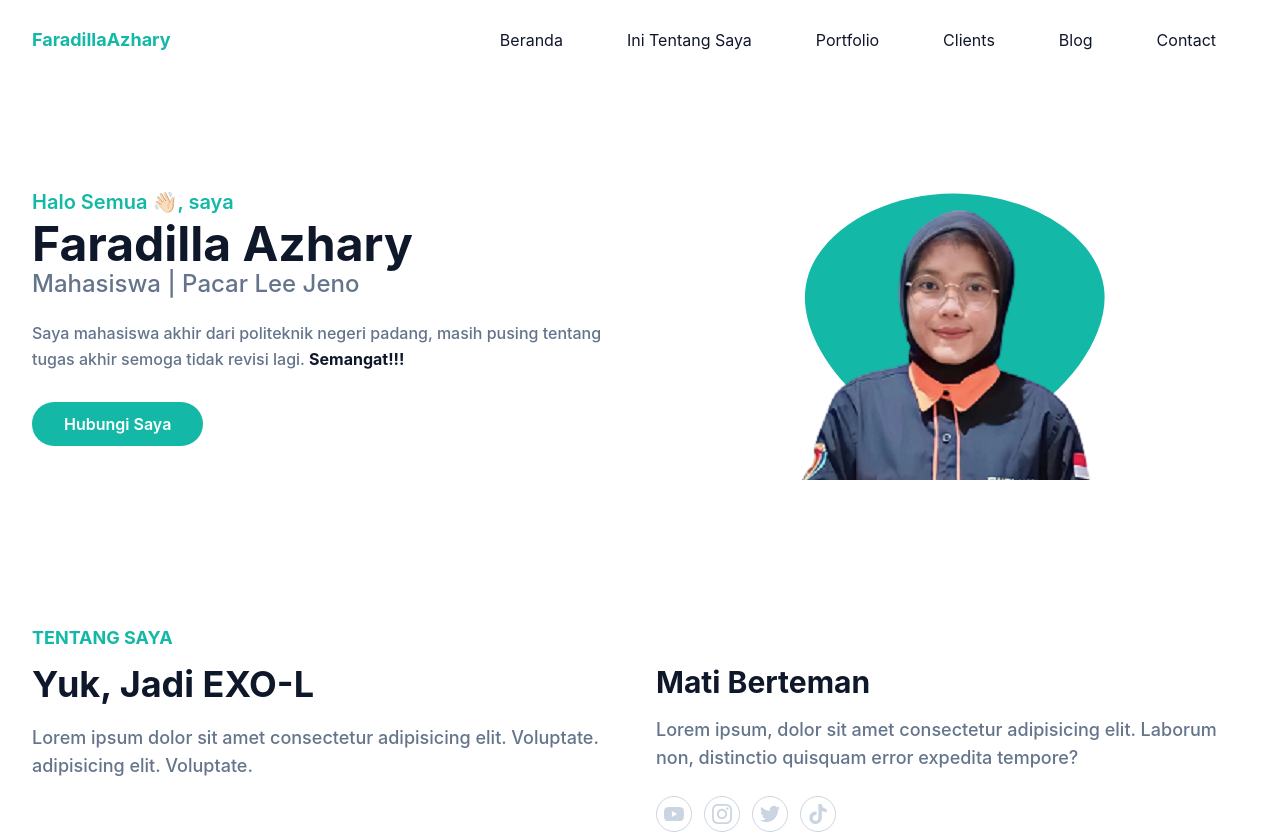
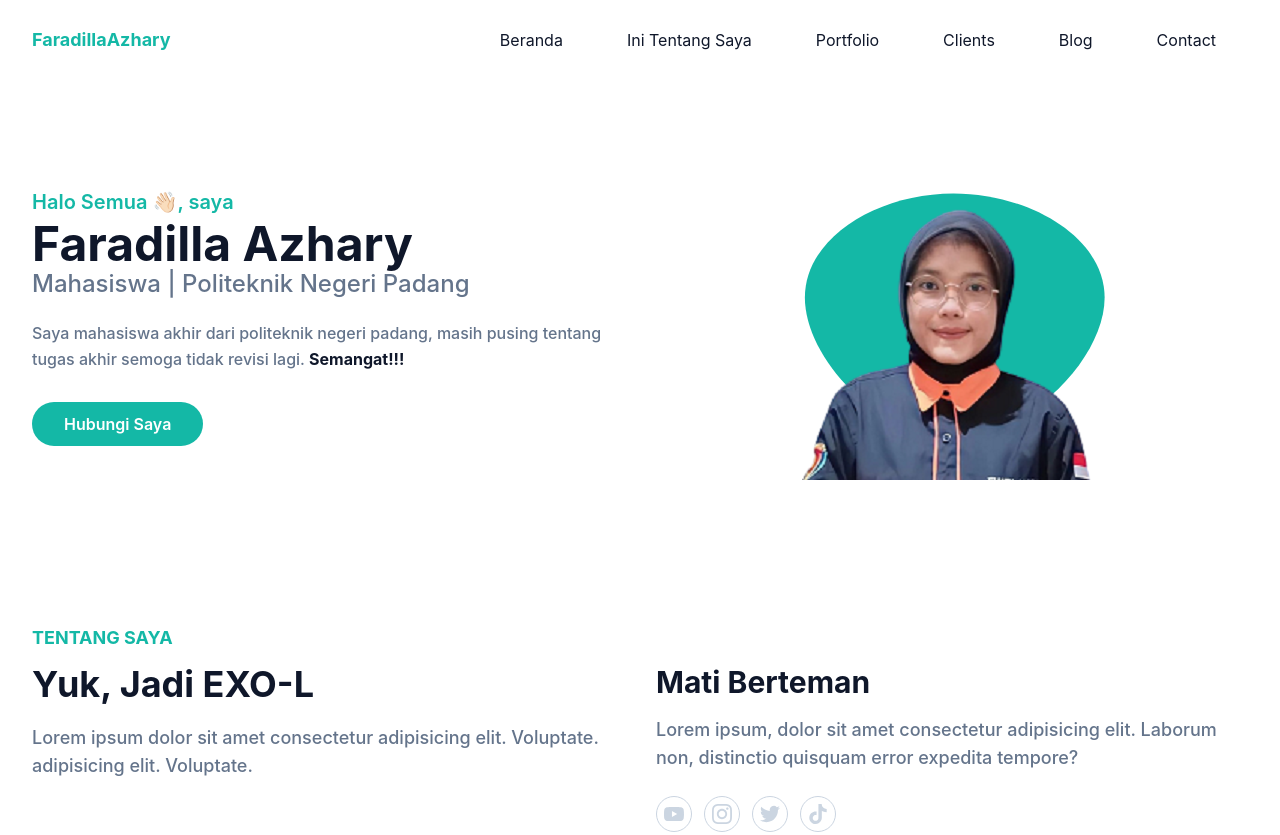
Before and after one commit to faradillazhary/portfolio-tailwind-css, a website: page index.html in a window 1280 px wide. Shown: the top 835 px of the page. Drawn offline with Linux system fonts and the light colour scheme.

Commit message:
Update index.html

```diff
--- a/index.html
+++ b/index.html
@@ -76,7 +76,7 @@
                         lg:text-5xl">Faradilla Azhary</span> </h1>
 
                     <h2 class="font-medium text-secondary text-lg mb-5 lg:text-2xl">
-                        Mahasiswa | Pacar Lee Jeno</h2>
+                        Mahasiswa | Politeknik Negeri Padang</h2>
                     <p class="font-medium text-secondary mb-10 leading-relaxed">Saya mahasiswa akhir dari politeknik negeri padang,
                         masih pusing tentang tugas akhir semoga tidak revisi lagi.
                         <span class="text-dark font-bold">Semangat!!!</span>
```
